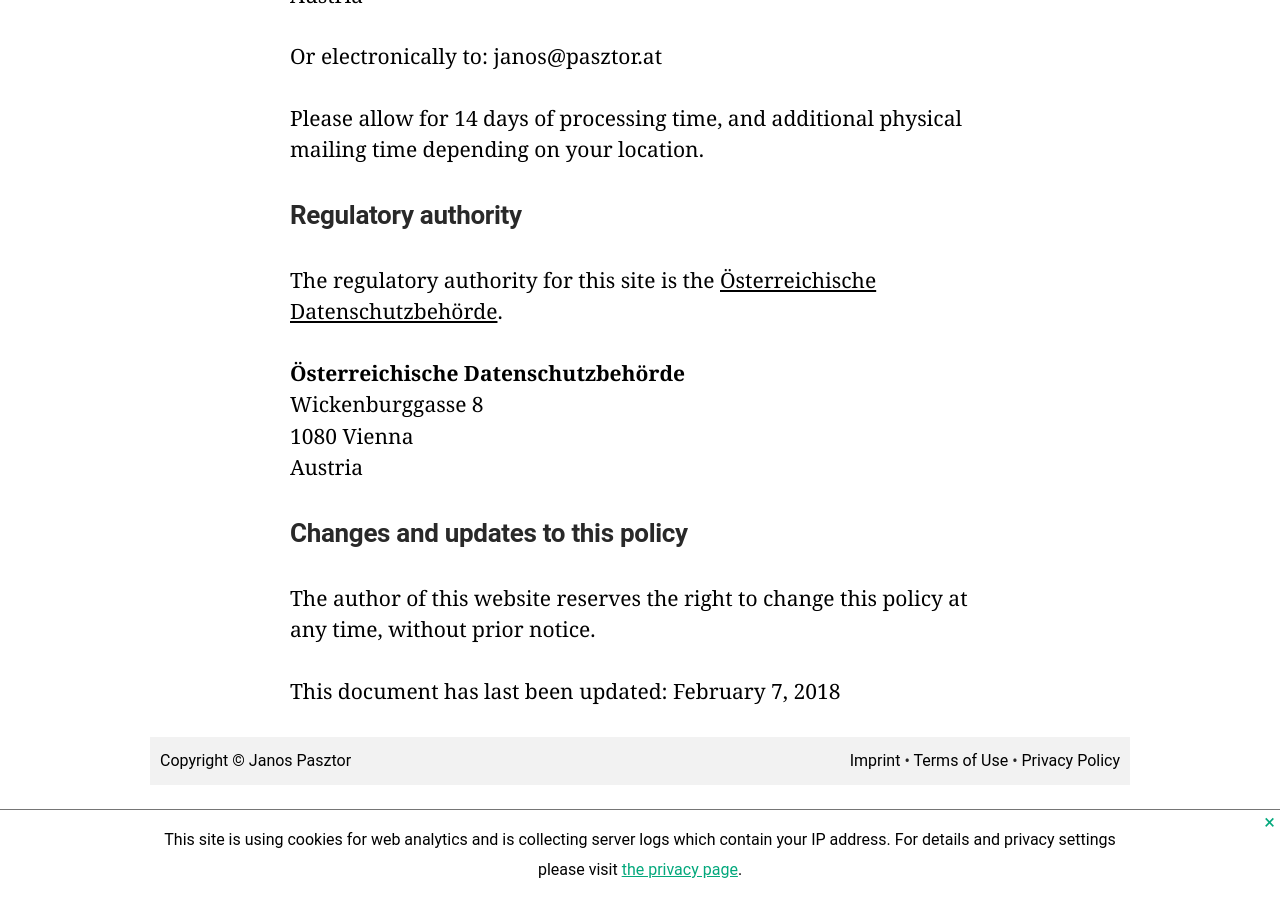
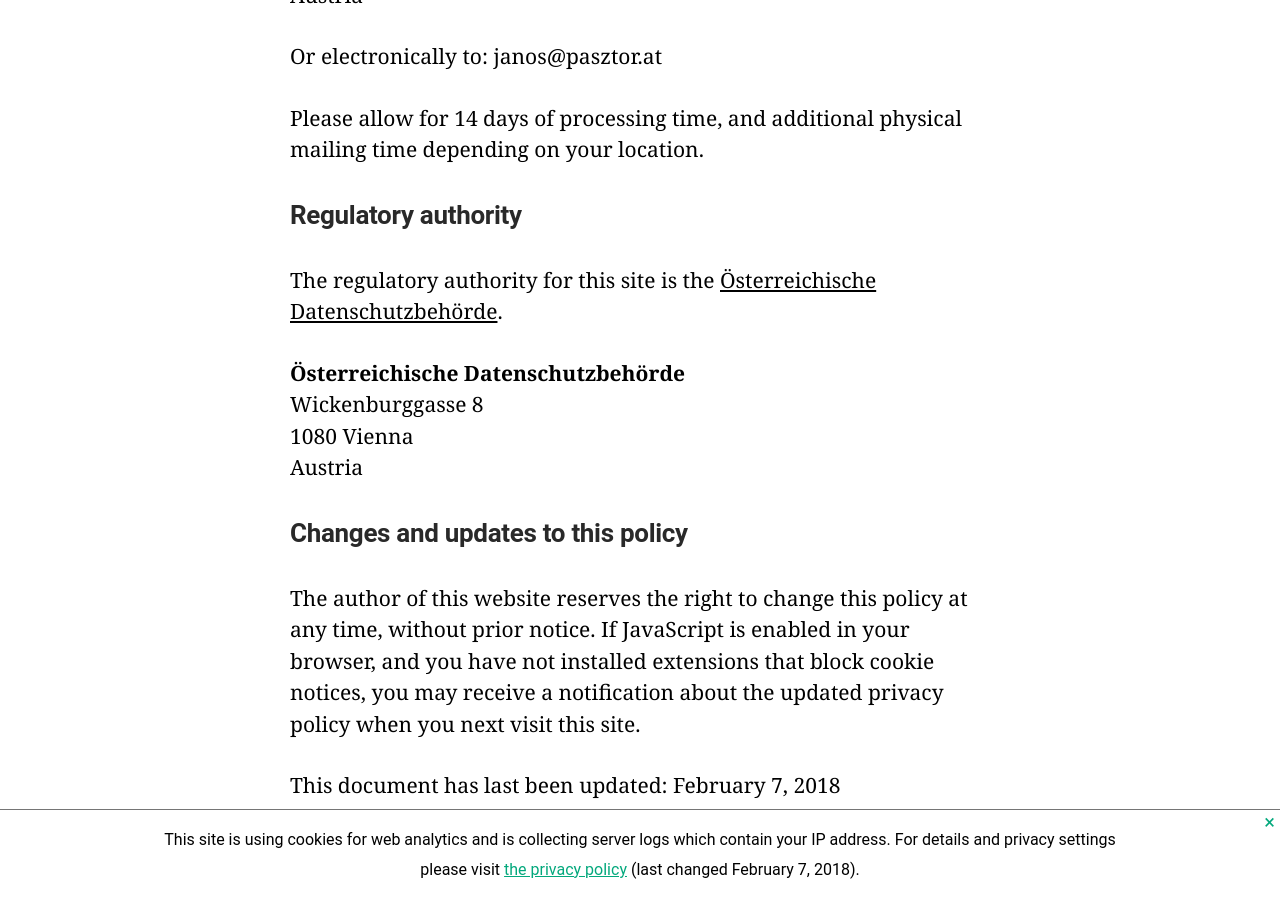
Before and after one commit to Moniter123/build-cdn, a Jekyll site: the page built from privacy.md, in a window 1280 px wide and 900 px high, scrolled down 2601 px. Built offline with Jekyll 4.4.1, drawn with Linux system fonts in a browser that asks for light colours.

Commit message:
Privacy policy versioning

```diff
--- a/_layouts/default.html
+++ b/_layouts/default.html
@@ -183,13 +183,15 @@
           &times;
         </a>
         <div class="cookieconsent__notificationcontent">
-          This site is using cookies for web analytics and is collecting server logs which contain your IP address. For details and privacy settings please visit <a href="/privacy">the privacy page</a>.
+          This site is using cookies for web analytics and is collecting server logs which contain your IP address. For details and privacy settings please visit <a href="/privacy">the privacy policy</a> (last changed February 7, 2018).
         </div>
       </div>
     </aside>
 
     <!--suppress JSReferencingMutableVariableFromClosure -->
     <script async type="application/javascript">
+        var privacyPolicyVersion="February 7, 2018";
+
         function getCookie(cookieName) {
             var value = "; " + document.cookie;
             var parts = value.split("; " + cookieName + "=");
--- a/privacy.md
+++ b/privacy.md
@@ -98,6 +98,8 @@
 
 ## Changes and updates to this policy
 
-The author of this website reserves the right to change this policy at any time, without prior notice.
+The author of this website reserves the right to change this policy at any time, without prior notice. If JavaScript
+is enabled in your browser, and you have not installed extensions that block cookie notices, you may receive a
+notification about the updated privacy policy when you next visit this site.
 
 This document has last been updated: February 7, 2018
```
Also changed, not shown: other parts of _layouts/default.html (+2 -2 lines).
